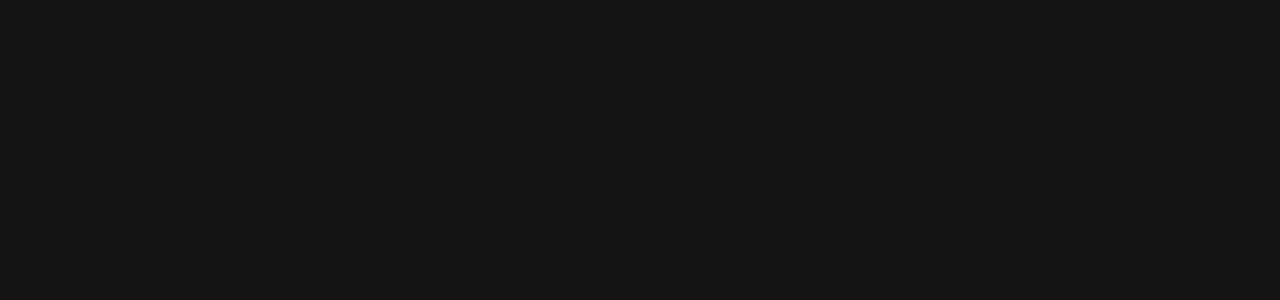
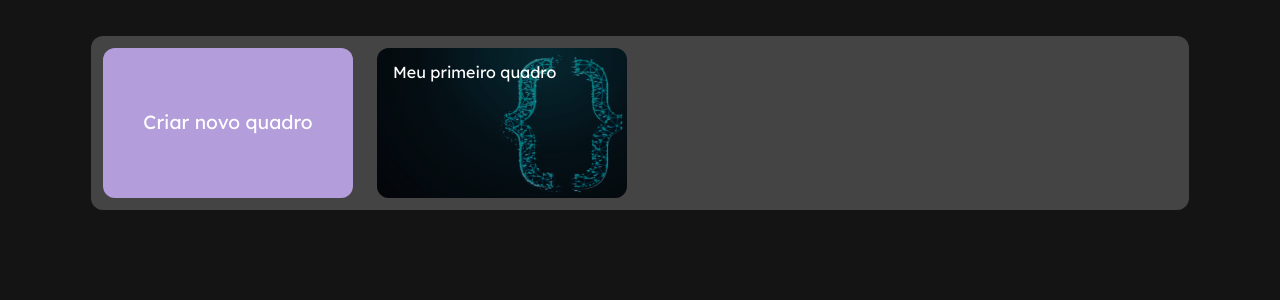
Before and after one commit to v1nni7/Kanbanify-app, a React (Vite) app: page /boards in a window 1280 px wide. Before the commit this address had no page. Shown: the top 300 px of the page. Built offline with nearby package versions, Linux system fonts and the light colour scheme.

Commit message:
feat: created boards page and styled boards page

```diff
--- a/src/App.tsx
+++ b/src/App.tsx
@@ -7,6 +7,7 @@
 import Home from './pages/home';
 import Login from './pages/login';
 import Test from './pages/test';
+import Boards from './pages/boards';
 
 const App = () => {
 
@@ -15,6 +16,7 @@
       <Routes>
         <Route index element={<Home />} />
         <Route path="/login" element={<Login />} />
+        <Route path="/boards" element={<Boards />} />
         <Route path="/testes" element={<Test />} />
       </Routes>
     </BrowserRouter>
--- /dev/null
+++ b/src/pages/boards/Boards.tsx
@@ -0,0 +1,33 @@
+import { IoAddCircleOutline } from 'react-icons/io5';
+import backgroundImage from '../../assets/images/backgrounds/codebackground.jpg';
+
+import './styles.scss';
+
+const Boards = () => {
+  return (
+    <>
+      <section className="boards-section">
+        <div className="container">
+          <div className="boards flex flex-wrap">
+            <div className="board">
+              <div className="board-background background-new-board flex justify-content-center align-items-center">
+                <h2>Criar novo quadro</h2>
+              </div>
+            </div>
+            <div className="board">
+              <div className="board-background">
+                <img src={backgroundImage} alt="" />
+              </div>
+              <div className="board-background-gradient flex align-items-end">
+                <h2>Meu primeiro quadro</h2>
+              </div>
+            </div>
+          </div>
+        </div>
+      </section>
+
+    </>
+  )
+}
+
+export default Boards;
--- /dev/null
+++ b/src/pages/boards/index.ts
@@ -0,0 +1 @@
+export {default} from './Boards';
--- /dev/null
+++ b/src/pages/boards/styles.scss
@@ -0,0 +1,66 @@
+.boards-section {
+  padding: 36px 0;
+
+  .boards {
+    border-radius: 12px;
+    background-color: #444;
+
+    .board {
+      margin: 12px;
+      width: 250px;
+      height: 150px;
+      overflow: hidden;
+      position: relative;
+      border-radius: 12px;
+      cursor: pointer;
+
+      h2 {
+        z-index: 3;
+        position: absolute;
+      }
+
+      .board-background {
+        top: 0;
+        z-index: 1;
+        width: 100%;
+        height: 100%;
+        font-size: 1.2rem;
+        position: absolute;
+        transition: .4s;
+
+        img {
+          width: 100%;
+          height: 100%;
+        }
+
+        &.background-new-board {
+          background-color: #b39ddb;
+
+          &:hover {
+            background-color: #7e57c2;
+          }
+        }
+      }
+
+      .board-background-gradient {
+        left: 0;
+        z-index: 2;
+        width: 100%;
+        height: 100%;
+        padding: 16px;
+        position: absolute;
+        transition: all .2s;
+        background-color: rgba(0, 0, 0, 0.5);
+
+        &:hover {
+          background-color: rgba(0, 0, 0, 0.747);
+        }
+      }
+    }
+  }
+}
+
+// Main
+// background-color: #b39ddb;
+// Hover
+// background-color: #7e57c2;
```
Also changed, not shown: src/assets/images/backgrounds/codebackground.jpg (added).
